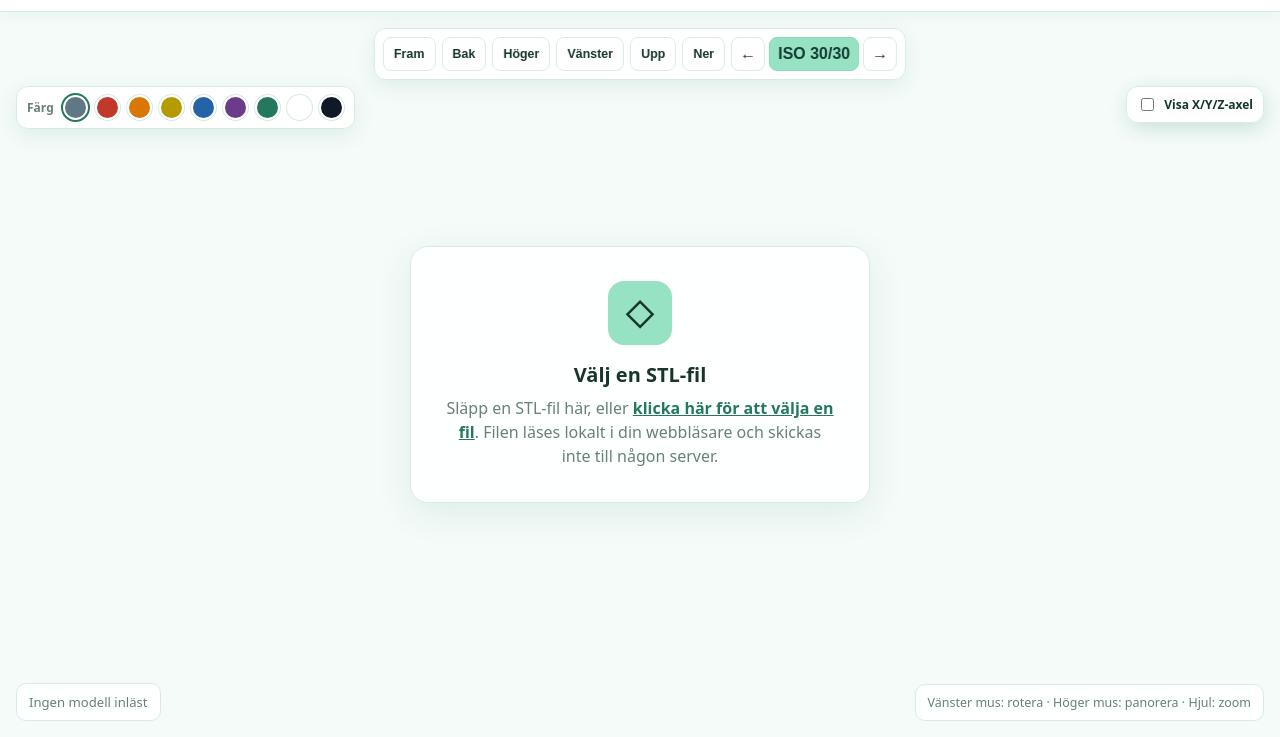
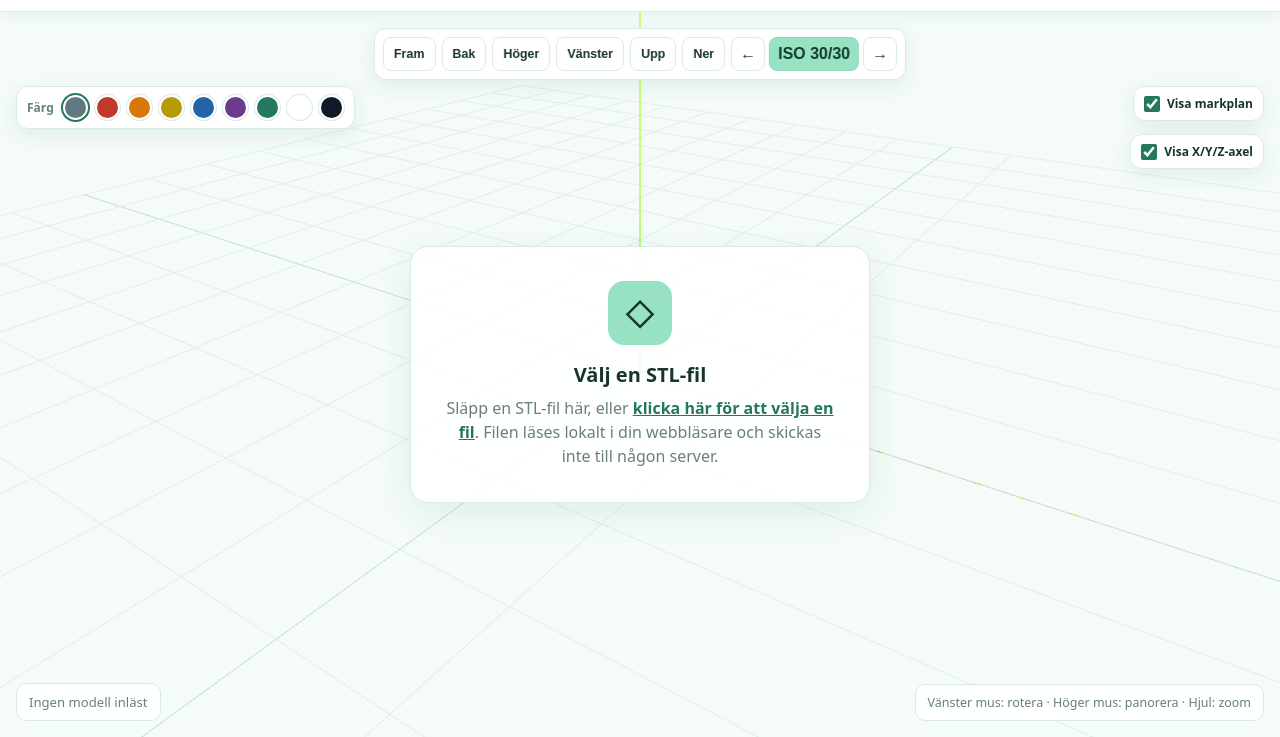
Before and after one commit to oscarobm88-alt/nytt-repo, a plain HTML site: page index.html in a window 1280 px wide. Shown: the part 63-800 px from the top of the page. Drawn offline with nearby package versions, Linux system fonts and the light colour scheme.

Commit message:
Visa markplan och X Y Z-axel som standard

```diff
--- a/index.html
+++ b/index.html
@@ -32,7 +32,7 @@
     .iso-group{display:flex;gap:4px;align-items:center}.iso-group .view-button{min-width:34px;font-size:1rem;padding:7px 8px}
     .palette{position:absolute;top:74px;left:16px;display:flex;gap:7px;align-items:center;padding:8px 10px;background:rgba(255,255,255,.92);border:1px solid var(--border);border-radius:12px;box-shadow:0 6px 20px rgba(36,120,95,.10);backdrop-filter:blur(8px);z-index:1}
     .palette-label{color:var(--muted);font-size:.75rem;font-weight:700;margin-right:2px}.color-button{width:25px;height:25px;border-radius:50%;border:2px solid #fff;box-shadow:0 0 0 1px var(--border);cursor:pointer;padding:0}.color-button.active{box-shadow:0 0 0 2px var(--mint-dark)}
-    .grid-toggle,.axis-toggle{position:absolute;right:16px;top:74px;display:flex;align-items:center;gap:7px;padding:8px 10px;background:rgba(255,255,255,.92);border:1px solid var(--border);border-radius:12px;box-shadow:0 6px 20px rgba(36,120,95,.10);backdrop-filter:blur(8px);z-index:1;color:var(--text);font-size:.75rem;font-weight:700;cursor:pointer}.grid-toggle input{accent-color:var(--mint-dark);width:16px;height:16px;margin:0}
+    .grid-toggle,.axis-toggle{position:absolute;right:16px;display:flex;align-items:center;gap:7px;padding:8px 10px;background:rgba(255,255,255,.96);border:1px solid var(--border);border-radius:12px;box-shadow:0 6px 20px rgba(36,120,95,.10);backdrop-filter:blur(8px);z-index:10;color:var(--text);font-size:.75rem;font-weight:700;cursor:pointer;pointer-events:auto}.grid-toggle{top:74px}.axis-toggle{top:122px}.grid-toggle input,.axis-toggle input{accent-color:var(--mint-dark);width:16px;height:16px;margin:0}
     .button { border:1px solid #8ed7bd; background:var(--mint); color:#123d31; padding:10px 16px; border-radius:10px; font-weight:700; cursor:pointer; transition:.15s ease; }.button:hover { transform:translateY(-1px); filter:brightness(.98); }.button.secondary { background:#fff; border-color:var(--border); color:var(--text); }
     main { position:relative; flex:1; min-height:0; } #viewer { position:absolute; inset:0; touch-action:none; }
     .empty { position:absolute; inset:0; display:grid; place-items:center; pointer-events:none; padding:24px; }.empty-card { text-align:center; max-width:460px; padding:34px; background:rgba(255,255,255,.9); border:1px solid var(--border); border-radius:18px; box-shadow:0 10px 35px rgba(36,120,95,.10); }
@@ -55,7 +55,7 @@
         <button class="view-button" data-view="front">Fram</button><button class="view-button" data-view="back">Bak</button><button class="view-button" data-view="right">Höger</button><button class="view-button" data-view="left">Vänster</button><button class="view-button" data-view="top">Upp</button><button class="view-button" data-view="bottom">Ner</button>
         <div class="iso-group"><button class="view-button" id="iso-left">←</button><button class="view-button iso" id="iso">ISO 30/30</button><button class="view-button" id="iso-right">→</button></div>
       </div>
-      <label class="grid-toggle"><input id="grid-toggle" type="checkbox"> Visa markplan</label><label class="axis-toggle"><input id="axis-toggle" type="checkbox"> Visa X/Y/Z-axel</label>
+      <label class="grid-toggle"><input id="grid-toggle" type="checkbox" checked> Visa markplan</label><label class="axis-toggle"><input id="axis-toggle" type="checkbox" checked> Visa X/Y/Z-axel</label>
       <div class="palette"><span class="palette-label">Färg</span><button class="color-button active" data-color="#5f7883" style="background:#5f7883" aria-label="Blågrå"></button><button class="color-button" data-color="#c0392b" style="background:#c0392b" aria-label="Röd"></button><button class="color-button" data-color="#d97706" style="background:#d97706" aria-label="Orange"></button><button class="color-button" data-color="#b59b00" style="background:#b59b00" aria-label="Gul"></button><button class="color-button" data-color="#2563a6" style="background:#2563a6" aria-label="Blå"></button><button class="color-button" data-color="#6d3b8c" style="background:#6d3b8c" aria-label="Lila"></button><button class="color-button" data-color="#24785f" style="background:#24785f" aria-label="Grön"></button><button class="color-button" data-color="#ffffff" style="background:#ffffff" aria-label="Vit"></button><button class="color-button" data-color="#111827" style="background:#111827" aria-label="Svart"></button></div>
       <div id="empty" class="empty"><div class="empty-card"><div class="cube">◇</div><h2>Välj en STL-fil</h2><p>Släpp en STL-fil här, eller <label class="upload-link" for="file">klicka här för att välja en fil</label>. Filen läses lokalt i din webbläsare och skickas inte till någon server.</p></div></div>
       <div id="status" class="status">Ingen modell inläst</div><div class="help">Vänster mus: rotera · Höger mus: panorera · Hjul: zoom</div>
@@ -75,7 +75,7 @@
     const renderer=new THREE.WebGLRenderer({antialias:true});renderer.setPixelRatio(Math.min(window.devicePixelRatio,2));viewer.appendChild(renderer.domElement);
     const controls=new OrbitControls(camera,renderer.domElement);controls.enableDamping=true;controls.dampingFactor=.07;controls.screenSpacePanning=true;controls.minDistance=.01;
     scene.add(new THREE.HemisphereLight(0xffffff,0x9bb8ad,2.2));const key=new THREE.DirectionalLight(0xffffff,2.5);key.position.set(5,8,6);scene.add(key);const fill=new THREE.DirectionalLight(0xffffff,1.1);fill.position.set(-5,2,-4);scene.add(fill);
-    const grid=new THREE.GridHelper(10,20,0xc6ded6,0xe1eee9);grid.visible=false;const gridToggle=document.getElementById("grid-toggle");gridToggle.addEventListener("change",()=>{grid.visible=gridToggle.checked});scene.add(grid);const axes=new THREE.AxesHelper(2);axes.visible=false;const axisToggle=document.getElementById("axis-toggle");axisToggle.addEventListener("change",()=>{axes.visible=axisToggle.checked});scene.add(axes);
+    const grid=new THREE.GridHelper(10,20,0xc6ded6,0xe1eee9);grid.visible=true;const gridToggle=document.getElementById("grid-toggle");gridToggle.addEventListener("change",()=>{grid.visible=gridToggle.checked});scene.add(grid);const axes=new THREE.AxesHelper(2);axes.visible=true;const axisToggle=document.getElementById("axis-toggle");axisToggle.addEventListener("change",()=>{axes.visible=axisToggle.checked});scene.add(axes);
 
     let model=null,initialTarget=new THREE.Vector3(),initialPosition=new THREE.Vector3(2,2,3),modelRadius=1,isoRotation=0,selectedColor="#5f7883";
     function resize(){const w=viewer.clientWidth,h=viewer.clientHeight;camera.aspect=w/h;camera.updateProjectionMatrix();renderer.setSize(w,h,false)}window.addEventListener("resize",resize);resize();
```
